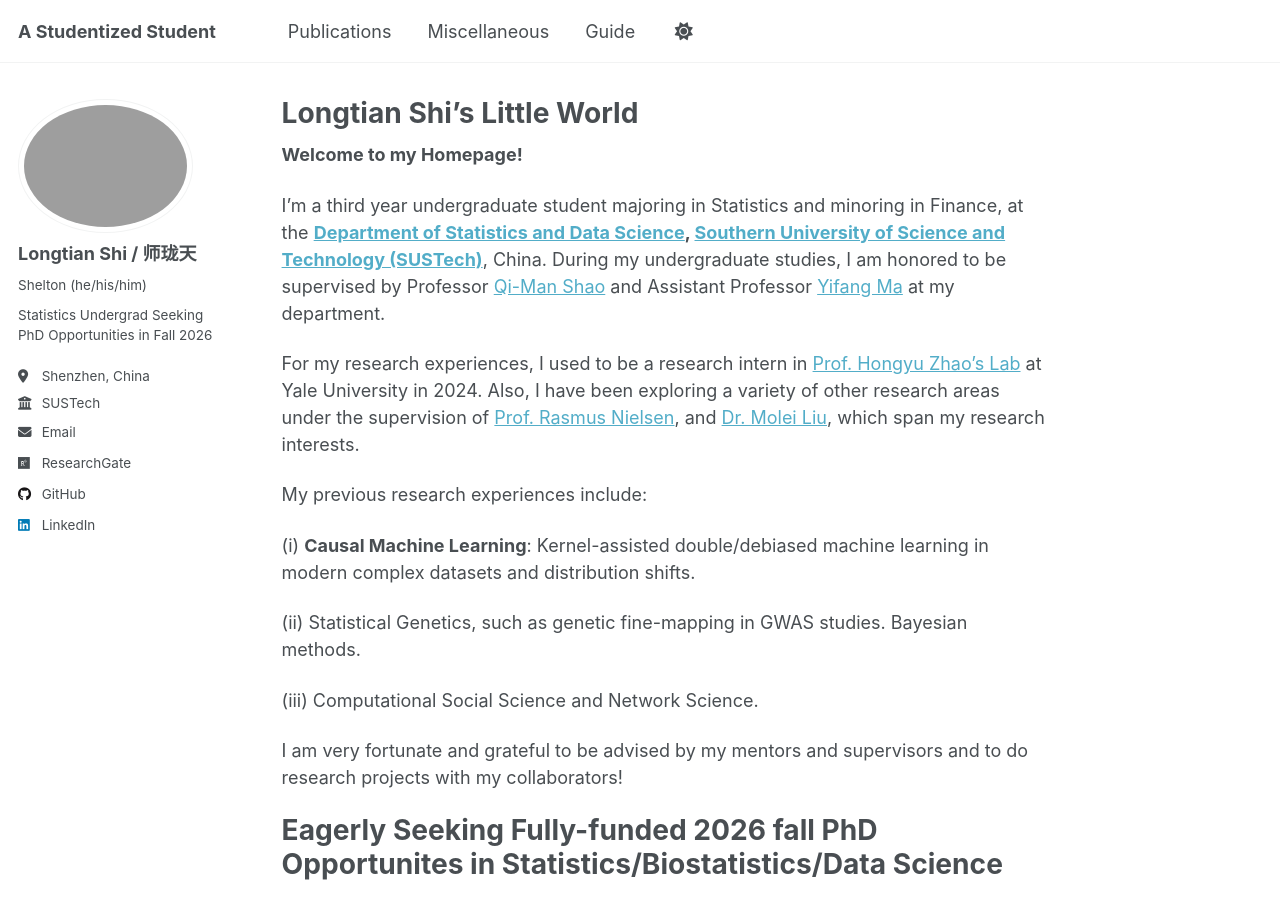
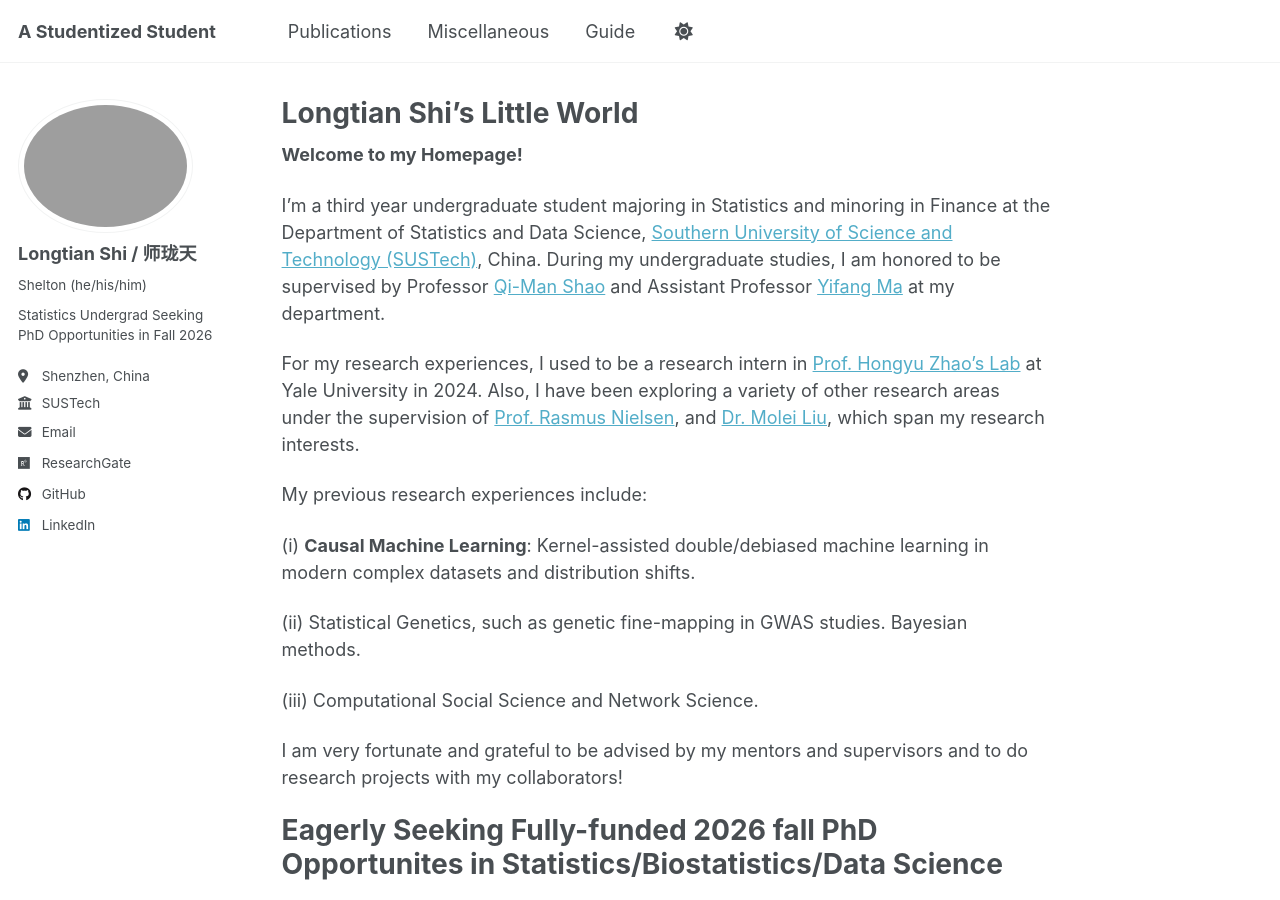
Before and after one commit to statslt/statslt.github.io, a Jekyll site: the page built from _pages/about.md, in a window 1280 px wide and 900 px high. Built offline with Jekyll 4.4.1, drawn with Linux system fonts in a browser that asks for light colours; a script that is not in the unit is left out; part of the change alters nothing that is shown.

```diff
--- a/_pages/about.md
+++ b/_pages/about.md
@@ -9,7 +9,7 @@ redirect_from:
 
 **Welcome to my Homepage!**
 
-I'm a third year undergraduate student majoring in Statistics and minoring in Finance, at the **[Department of Statistics and Data Science](https://stat-ds.sustech.edu.cn/?lang=en-us), [Southern University of Science and Technology (SUSTech)](https://www.sustech.edu.cn/en/)**, China. During my undergraduate studies, I am honored to be supervised by Professor [Qi-Man Shao](https://www.sustech.edu.cn/en/faculties/shaoqiman.html) and Assistant Professor [Yifang Ma](https://www.sustech.edu.cn/en/faculties/mayifang.html) at my department.
+I'm a third year undergraduate student majoring in Statistics and minoring in Finance at the Department of Statistics and Data Science, [Southern University of Science and Technology (SUSTech)](https://www.sustech.edu.cn/en/), China. During my undergraduate studies, I am honored to be supervised by Professor [Qi-Man Shao](https://www.sustech.edu.cn/en/faculties/shaoqiman.html) and Assistant Professor [Yifang Ma](https://www.sustech.edu.cn/en/faculties/mayifang.html) at my department.
 
 For my research experiences, I used to be a research intern in [Prof. Hongyu Zhao's Lab](https://zhaocenter.org/) at Yale University in 2024. Also, I have been exploring a variety of other research areas under the supervision of [Prof. Rasmus Nielsen](https://statistics.berkeley.edu/people/rasmus-nielsen), and [Dr. Molei Liu](https://moleibobliu.github.io/), which span my research interests.
 
```
